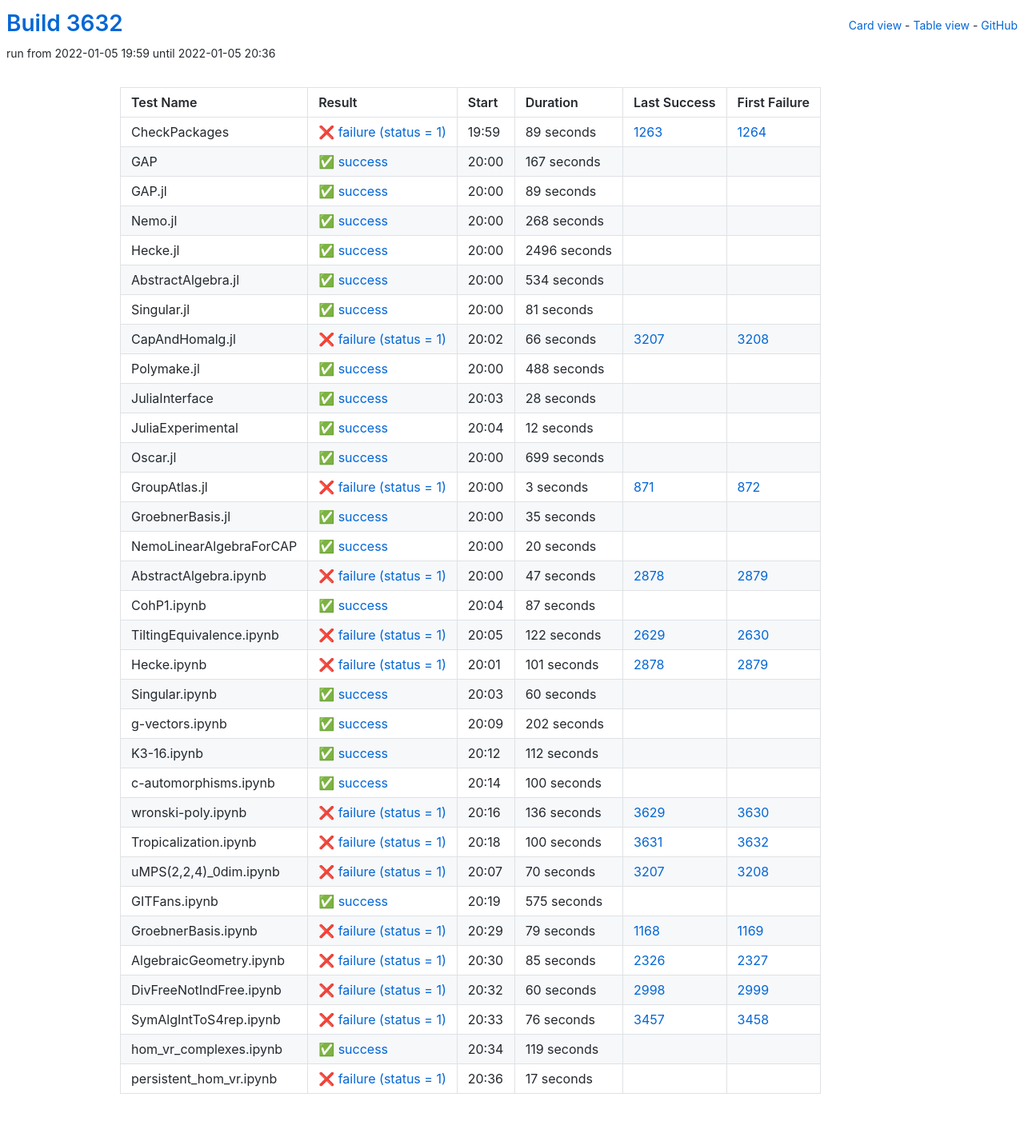
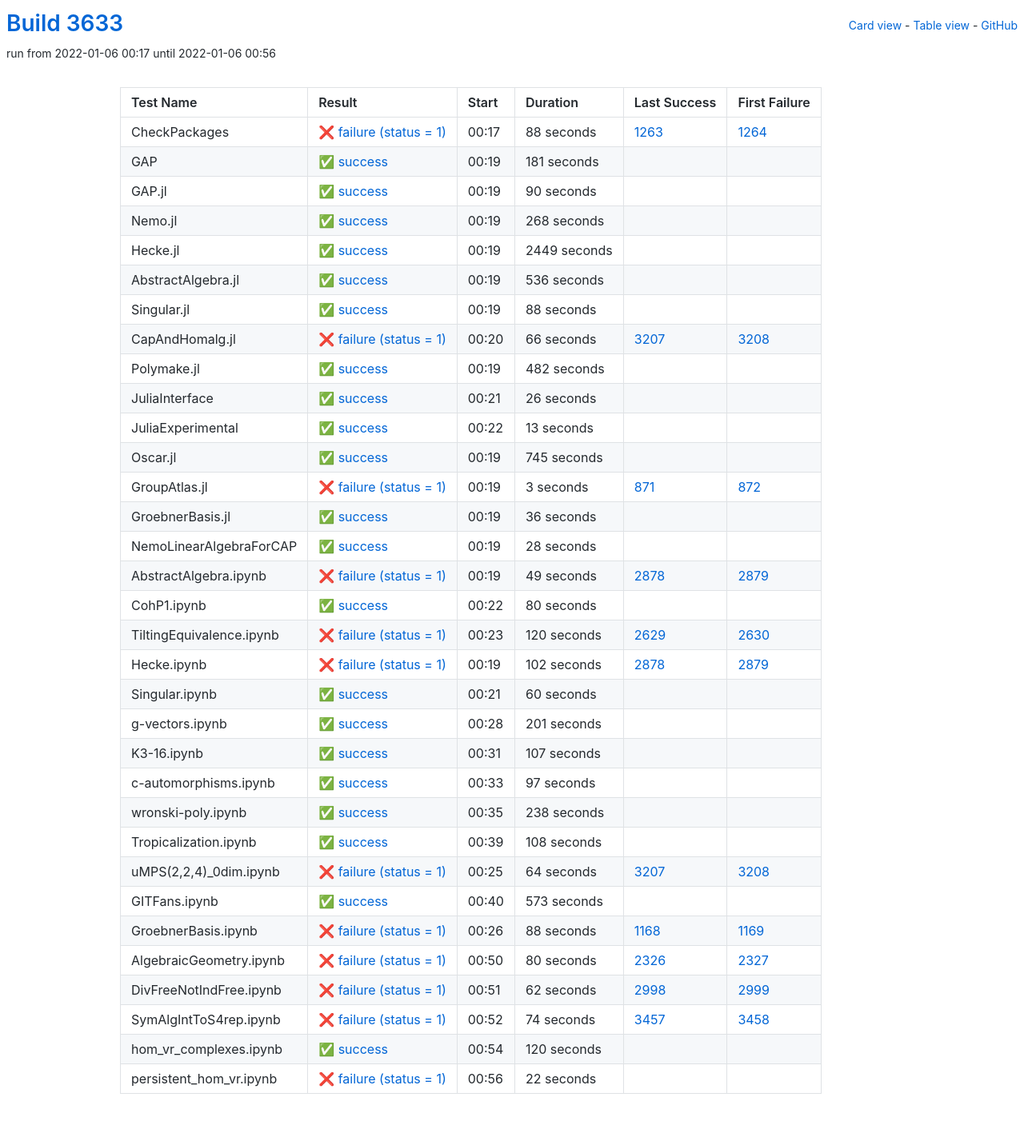
Before and after one commit to oscar-system/oscar-ci-status-stable, a Jekyll site: the page built from table.html, in a window 1280 px wide. Shown: the whole page at 80% size. Built offline with Jekyll 4.4.1, drawn with Linux system fonts in a browser that asks for light colours.

Commit message:
Build #3633

```diff
--- a/_data/ci.yml
+++ b/_data/ci.yml
@@ -1,6 +1,6 @@
 ---
-build: 3632
-build_url: https://oscarci.mathematik.uni-kl.de/job/oscar-stable/3632/
+build: 3633
+build_url: https://oscarci.mathematik.uni-kl.de/job/oscar-stable/3633/
 job: oscar-stable
 organization: oscar-system
 repo: oscar-ci-status-stable
@@ -8,44 +8,44 @@ repourl: https://github.com/oscar-system/oscar-ci-status-stable
 tests:
 - name: CheckPackages
   id: checkpackages
-  log: https://oscarci.mathematik.uni-kl.de/job/oscar-stable/3632/artifact/logs/build-3632/CheckPackages.log
-  start: 2022-01-05 19:59
+  log: https://oscarci.mathematik.uni-kl.de/job/oscar-stable/3633/artifact/logs/build-3633/CheckPackages.log
+  start: 2022-01-06 00:17
   success: false
   exitcode: 1
   status: failure
-  duration: 89
+  duration: 88
   last_success: 1263
   last_success_url: https://oscarci.mathematik.uni-kl.de/job/oscar-stable/1263/
   first_failure: 1264
   first_failure_url: https://oscarci.mathematik.uni-kl.de/job/oscar-stable/1264/
 - name: GAP
   id: gap
-  log: https://oscarci.mathematik.uni-kl.de/job/oscar-stable/3632/artifact/logs/build-3632/GAP.log
-  start: 2022-01-05 20:00
+  log: https://oscarci.mathematik.uni-kl.de/job/oscar-stable/3633/artifact/logs/build-3633/GAP.log
+  start: 2022-01-06 00:19
   success: true
   exitcode: 0
   status: success
-  duration: 167
+  duration: 181
   last_success: false
   last_success_url:
   first_failure: false
   first_failure_url:
 - name: GAP.jl
   id: gap-jl
-  log: https://oscarci.mathematik.uni-kl.de/job/oscar-stable/3632/artifact/logs/build-3632/GAP.jl.log
-  start: 2022-01-05 20:00
+  log: https://oscarci.mathematik.uni-kl.de/job/oscar-stable/3633/artifact/logs/build-3633/GAP.jl.log
+  start: 2022-01-06 00:19
   success: true
   exitcode: 0
   status: success
-  duration: 89
+  duration: 90
   last_success: false
   last_success_url:
   first_failure: false
   first_failure_url:
 - name: Nemo.jl
   id: nemo-jl
-  log: https://oscarci.mathematik.uni-kl.de/job/oscar-stable/3632/artifact/logs/build-3632/Nemo.jl.log
-  start: 2022-01-05 20:00
+  log: https://oscarci.mathematik.uni-kl.de/job/oscar-stable/3633/artifact/logs/build-3633/Nemo.jl.log
+  start: 2022-01-06 00:19
   success: true
   exitcode: 0
   status: success
@@ -56,44 +56,44 @@ tests:
   first_failure_url:
 - name: Hecke.jl
   id: hecke-jl
-  log: https://oscarci.mathematik.uni-kl.de/job/oscar-stable/3632/artifact/logs/build-3632/Hecke.jl.log
-  start: 2022-01-05 20:00
+  log: https://oscarci.mathematik.uni-kl.de/job/oscar-stable/3633/artifact/logs/build-3633/Hecke.jl.log
+  start: 2022-01-06 00:19
   success: true
   exitcode: 0
   status: success
-  duration: 2496
+  duration: 2449
   last_success: false
   last_success_url:
   first_failure: false
   first_failure_url:
 - name: AbstractAlgebra.jl
   id: abstractalgebra-jl
-  log: https://oscarci.mathematik.uni-kl.de/job/oscar-stable/3632/artifact/logs/build-3632/AbstractAlgebra.jl.log
-  start: 2022-01-05 20:00
+  log: https://oscarci.mathematik.uni-kl.de/job/oscar-stable/3633/artifact/logs/build-3633/AbstractAlgebra.jl.log
+  start: 2022-01-06 00:19
   success: true
   exitcode: 0
   status: success
-  duration: 534
+  duration: 536
   last_success: false
   last_success_url:
   first_failure: false
   first_failure_url:
 - name: Singular.jl
   id: singular-jl
-  log: https://oscarci.mathematik.uni-kl.de/job/oscar-stable/3632/artifact/logs/build-3632/Singular.jl.log
-  start: 2022-01-05 20:00
+  log: https://oscarci.mathematik.uni-kl.de/job/oscar-stable/3633/artifact/logs/build-3633/Singular.jl.log
+  start: 2022-01-06 00:19
   success: true
   exitcode: 0
   status: success
-  duration: 81
+  duration: 88
   last_success: false
   last_success_url:
   first_failure: false
   first_failure_url:
 - name: CapAndHomalg.jl
   id: capandhomalg-jl
-  log: https://oscarci.mathematik.uni-kl.de/job/oscar-stable/3632/artifact/logs/build-3632/CapAndHomalg.jl.log
-  start: 2022-01-05 20:02
+  log: https://oscarci.mathematik.uni-kl.de/job/oscar-stable/3633/artifact/logs/build-3633/CapAndHomalg.jl.log
+  start: 2022-01-06 00:20
   success: false
   exitcode: 1
   status: failure
@@ -104,56 +104,56 @@ tests:
   first_failure_url: https://oscarci.mathematik.uni-kl.de/job/oscar-stable/3208/
 - name: Polymake.jl
   id: polymake-jl
-  log: https://oscarci.mathematik.uni-kl.de/job/oscar-stable/3632/artifact/logs/build-3632/Polymake.jl.log
-  start: 2022-01-05 20:00
+  log: https://oscarci.mathematik.uni-kl.de/job/oscar-stable/3633/artifact/logs/build-3633/Polymake.jl.log
+  start: 2022-01-06 00:19
   success: true
   exitcode: 0
   status: success
-  duration: 488
+  duration: 482
   last_success: false
   last_success_url:
   first_failure: false
   first_failure_url:
 - name: JuliaInterface
   id: juliainterface
-  log: https://oscarci.mathematik.uni-kl.de/job/oscar-stable/3632/artifact/logs/build-3632/JuliaInterface.log
-  start: 2022-01-05 20:03
+  log: https://oscarci.mathematik.uni-kl.de/job/oscar-stable/3633/artifact/logs/build-3633/JuliaInterface.log
+  start: 2022-01-06 00:21
   success: true
   exitcode: 0
   status: success
-  duration: 28
+  duration: 26
   last_success: false
   last_success_url:
   first_failure: false
   first_failure_url:
 - name: JuliaExperimental
   id: juliaexperimental
-  log: https://oscarci.mathematik.uni-kl.de/job/oscar-stable/3632/artifact/logs/build-3632/JuliaExperimental.log
-  start: 2022-01-05 20:04
+  log: https://oscarci.mathematik.uni-kl.de/job/oscar-stable/3633/artifact/logs/build-3633/JuliaExperimental.log
+  start: 2022-01-06 00:22
   success: true
   exitcode: 0
   status: success
-  duration: 12
+  duration: 13
   last_success: false
   last_success_url:
   first_failure: false
   first_failure_url:
 - name: Oscar.jl
   id: oscar-jl
-  log: https://oscarci.mathematik.uni-kl.de/job/oscar-stable/3632/artifact/logs/build-3632/Oscar.jl.log
-  start: 2022-01-05 20:00
+  log: https://oscarci.mathematik.uni-kl.de/job/oscar-stable/3633/artifact/logs/build-3633/Oscar.jl.log
+  start: 2022-01-06 00:19
   success: true
   exitcode: 0
   status: success
-  duration: 699
+  duration: 745
   last_success: false
   last_success_url:
   first_failure: false
   first_failure_url:
 - name: GroupAtlas.jl
   id: groupatlas-jl
-  log: https://oscarci.mathematik.uni-kl.de/job/oscar-stable/3632/artifact/logs/build-3632/GroupAtlas.jl.log
-  start: 2022-01-05 20:00
+  log: https://oscarci.mathematik.uni-kl.de/job/oscar-stable/3633/artifact/logs/build-3633/GroupAtlas.jl.log
+  start: 2022-01-06 00:19
   success: false
   exitcode: 1
   status: failure
@@ -164,80 +164,80 @@ tests:
   first_failure_url: https://oscarci.mathematik.uni-kl.de/job/oscar-stable/872/
 - name: GroebnerBasis.jl
   id: groebnerbasis-jl
-  log: https://oscarci.mathematik.uni-kl.de/job/oscar-stable/3632/artifact/logs/build-3632/GroebnerBasis.jl.log
-  start: 2022-01-05 20:00
+  log: https://oscarci.mathematik.uni-kl.de/job/oscar-stable/3633/artifact/logs/build-3633/GroebnerBasis.jl.log
+  start: 2022-01-06 00:19
   success: true
   exitcode: 0
   status: success
-  duration: 35
+  duration: 36
   last_success: false
   last_success_url:
   first_failure: false
   first_failure_url:
 - name: NemoLinearAlgebraForCAP
   id: nemolinearalgebraforcap
-  log: https://oscarci.mathematik.uni-kl.de/job/oscar-stable/3632/artifact/logs/build-3632/NemoLinearAlgebraForCAP.log
-  start: 2022-01-05 20:00
+  log: https://oscarci.mathematik.uni-kl.de/job/oscar-stable/3633/artifact/logs/build-3633/NemoLinearAlgebraForCAP.log
+  start: 2022-01-06 00:19
   success: true
   exitcode: 0
   status: success
-  duration: 20
+  duration: 28
   last_success: false
   last_success_url:
   first_failure: false
   first_failure_url:
 - name: AbstractAlgebra.ipynb
   id: abstractalgebra-ipynb
-  log: https://oscarci.mathematik.uni-kl.de/job/oscar-stable/3632/artifact/logs/build-3632/AbstractAlgebra.ipynb.log
-  start: 2022-01-05 20:00
+  log: https://oscarci.mathematik.uni-kl.de/job/oscar-stable/3633/artifact/logs/build-3633/AbstractAlgebra.ipynb.log
+  start: 2022-01-06 00:19
   success: false
   exitcode: 1
   status: failure
-  duration: 47
+  duration: 49
   last_success: 2878
   last_success_url: https://oscarci.mathematik.uni-kl.de/job/oscar-stable/2878/
   first_failure: 2879
   first_failure_url: https://oscarci.mathematik.uni-kl.de/job/oscar-stable/2879/
 - name: CohP1.ipynb
   id: cohp1-ipynb
-  log: https://oscarci.mathematik.uni-kl.de/job/oscar-stable/3632/artifact/logs/build-3632/CohP1.ipynb.log
-  start: 2022-01-05 20:04
+  log: https://oscarci.mathematik.uni-kl.de/job/oscar-stable/3633/artifact/logs/build-3633/CohP1.ipynb.log
+  start: 2022-01-06 00:22
   success: true
   exitcode: 0
   status: success
-  duration: 87
+  duration: 80
   last_success: false
   last_success_url:
   first_failure: false
   first_failure_url:
 - name: TiltingEquivalence.ipynb
   id: tiltingequivalence-ipynb
-  log: https://oscarci.mathematik.uni-kl.de/job/oscar-stable/3632/artifact/logs/build-3632/TiltingEquivalence.ipynb.log
-  start: 2022-01-05 20:05
+  log: https://oscarci.mathematik.uni-kl.de/job/oscar-stable/3633/artifact/logs/build-3633/TiltingEquivalence.ipynb.log
+  start: 2022-01-06 00:23
   success: false
   exitcode: 1
   status: failure
-  duration: 122
+  duration: 120
   last_success: 2629
   last_success_url: https://oscarci.mathematik.uni-kl.de/job/oscar-stable/2629/
   first_failure: 2630
   first_failure_url: https://oscarci.mathematik.uni-kl.de/job/oscar-stable/2630/
 - name: Hecke.ipynb
   id: hecke-ipynb
-  log: https://oscarci.mathematik.uni-kl.de/job/oscar-stable/3632/artifact/logs/build-3632/Hecke.ipynb.log
-  start: 2022-01-05 20:01
+  log: https://oscarci.mathematik.uni-kl.de/job/oscar-stable/3633/artifact/logs/build-3633/Hecke.ipynb.log
+  start: 2022-01-06 00:19
   success: false
   exitcode: 1
   status: failure
-  duration: 101
+  duration: 102
   last_success: 2878
   last_success_url: https://oscarci.mathematik.uni-kl.de/job/oscar-stable/2878/
   first_failure: 2879
   first_failure_url: https://oscarci.mathematik.uni-kl.de/job/oscar-stable/2879/
 - name: Singular.ipynb
   id: singular-ipynb
-  log: https://oscarci.mathematik.uni-kl.de/job/oscar-stable/3632/artifact/logs/build-3632/Singular.ipynb.log
-  start: 2022-01-05 20:03
+  log: https://oscarci.mathematik.uni-kl.de/job/oscar-stable/3633/artifact/logs/build-3633/Singular.ipynb.log
+  start: 2022-01-06 00:21
   success: true
   exitcode: 0
   status: success
@@ -248,156 +248,156 @@ tests:
   first_failure_url:
 - name: g-vectors.ipynb
   id: g-vectors-ipynb
-  log: https://oscarci.mathematik.uni-kl.de/job/oscar-stable/3632/artifact/logs/build-3632/g-vectors.ipynb.log
-  start: 2022-01-05 20:09
+  log: https://oscarci.mathematik.uni-kl.de/job/oscar-stable/3633/artifact/logs/build-3633/g-vectors.ipynb.log
+  start: 2022-01-06 00:28
   success: true
   exitcode: 0
   status: success
-  duration: 202
+  duration: 201
   last_success: false
   last_success_url:
   first_failure: false
   first_failure_url:
 - name: K3-16.ipynb
   id: k3-16-ipynb
-  log: https://oscarci.mathematik.uni-kl.de/job/oscar-stable/3632/artifact/logs/build-3632/K3-16.ipynb.log
-  start: 2022-01-05 20:12
+  log: https://oscarci.mathematik.uni-kl.de/job/oscar-stable/3633/artifact/logs/build-3633/K3-16.ipynb.log
+  start: 2022-01-06 00:31
   success: true
   exitcode: 0
   status: success
-  duration: 112
+  duration: 107
   last_success: false
   last_success_url:
   first_failure: false
   first_failure_url:
 - name: c-automorphisms.ipynb
   id: c-automorphisms-ipynb
-  log: https://oscarci.mathematik.uni-kl.de/job/oscar-stable/3632/artifact/logs/build-3632/c-automorphisms.ipynb.log
-  start: 2022-01-05 20:14
+  log: https://oscarci.mathematik.uni-kl.de/job/oscar-stable/3633/artifact/logs/build-3633/c-automorphisms.ipynb.log
+  start: 2022-01-06 00:33
   success: true
   exitcode: 0
   status: success
-  duration: 100
+  duration: 97
   last_success: false
   last_success_url:
   first_failure: false
   first_failure_url:
 - name: wronski-poly.ipynb
   id: wronski-poly-ipynb
-  log: https://oscarci.mathematik.uni-kl.de/job/oscar-stable/3632/artifact/logs/build-3632/wronski-poly.ipynb.log
-  start: 2022-01-05 20:16
+  log: https://oscarci.mathematik.uni-kl.de/job/oscar-stable/3633/artifact/logs/build-3633/wronski-poly.ipynb.log
+  start: 2022-01-06 00:35
+  success: true
+  exitcode: 0
+  status: success
+  duration: 238
+  last_success: false
+  last_success_url:
+  first_failure: false
+  first_failure_url:
+- name: Tropicalization.ipynb
+  id: tropicalization-ipynb
+  log: https://oscarci.mathematik.uni-kl.de/job/oscar-stable/3633/artifact/logs/build-3633/Tropicalization.ipynb.log
+  start: 2022-01-06 00:39
+  success: true
+  exitcode: 0
+  status: success
+  duration: 108
+  last_success: false
+  last_success_url:
+  first_failure: false
+  first_failure_url:
+- name: uMPS(2,2,4)_0dim.ipynb
+  id: umps-2-2-4-0dim-ipynb
+  log: https://oscarci.mathematik.uni-kl.de/job/oscar-stable/3633/artifact/logs/build-3633/uMPS-2-2-4-_0dim.ipynb.log
+  start: 2022-01-06 00:25
   success: false
   exitcode: 1
   status: failure
-  duration: 136
-  last_success: 3629
-  last_success_url: https://oscarci.mathematik.uni-kl.de/job/oscar-stable/3629/
-  first_failure: 3630
-  first_failure_url: https://oscarci.mathematik.uni-kl.de/job/oscar-stable/3630/
-- name: Tropicalization.ipynb
-  id: tropicalization-ipynb
-  log: https://oscarci.mathematik.uni-kl.de/job/oscar-stable/3632/artifact/logs/build-3632/Tropicalization.ipynb.log
-  start: 2022-01-05 20:18
-  success: false
-  exitcode: 1
-  status: failure
-  duration: 100
-  last_success: 3631
-  last_success_url: https://oscarci.mathematik.uni-kl.de/job/oscar-stable/3631/
-  first_failure: 3632
-  first_failure_url: https://oscarci.mathematik.uni-kl.de/job/oscar-stable/3632/
-- name: uMPS(2,2,4)_0dim.ipynb
-  id: umps-2-2-4-0dim-ipynb
-  log: https://oscarci.mathematik.uni-kl.de/job/oscar-stable/3632/artifact/logs/build-3632/uMPS-2-2-4-_0dim.ipynb.log
-  start: 2022-01-05 20:07
-  success: false
-  exitcode: 1
-  status: failure
-  duration: 70
+  duration: 64
   last_success: 3207
   last_success_url: https://oscarci.mathematik.uni-kl.de/job/oscar-stable/3207/
   first_failure: 3208
   first_failure_url: https://oscarci.mathematik.uni-kl.de/job/oscar-stable/3208/
 - name: GITFans.ipynb
   id: gitfans-ipynb
-  log: https://oscarci.mathematik.uni-kl.de/job/oscar-stable/3632/artifact/logs/build-3632/GITFans.ipynb.log
-  start: 2022-01-05 20:19
+  log: https://oscarci.mathematik.uni-kl.de/job/oscar-stable/3633/artifact/logs/build-3633/GITFans.ipynb.log
+  start: 2022-01-06 00:40
   success: true
   exitcode: 0
   status: success
-  duration: 575
+  duration: 573
   last_success: false
   last_success_url:
   first_failure: false
   first_failure_url:
 - name: GroebnerBasis.ipynb
   id: groebnerbasis-ipynb
-  log: https://oscarci.mathematik.uni-kl.de/job/oscar-stable/3632/artifact/logs/build-3632/GroebnerBasis.ipynb.log
-  start: 2022-01-05 20:29
+  log: https://oscarci.mathematik.uni-kl.de/job/oscar-stable/3633/artifact/logs/build-3633/GroebnerBasis.ipynb.log
+  start: 2022-01-06 00:26
   success: false
   exitcode: 1
   status: failure
-  duration: 79
+  duration: 88
   last_success: 1168
   last_success_url: https://oscarci.mathematik.uni-kl.de/job/oscar-stable/1168/
   first_failure: 1169
   first_failure_url: https://oscarci.mathematik.uni-kl.de/job/oscar-stable/1169/
 - name: AlgebraicGeometry.ipynb
   id: algebraicgeometry-ipynb
-  log: https://oscarci.mathematik.uni-kl.de/job/oscar-stable/3632/artifact/logs/build-3632/AlgebraicGeometry.ipynb.log
-  start: 2022-01-05 20:30
+  log: https://oscarci.mathematik.uni-kl.de/job/oscar-stable/3633/artifact/logs/build-3633/AlgebraicGeometry.ipynb.log
+  start: 2022-01-06 00:50
   success: false
   exitcode: 1
   status: failure
-  duration: 85
+  duration: 80
   last_success: 2326
   last_success_url: https://oscarci.mathematik.uni-kl.de/job/oscar-stable/2326/
   first_failure: 2327
   first_failure_url: https://oscarci.mathematik.uni-kl.de/job/oscar-stable/2327/
 - name: DivFreeNotIndFree.ipynb
   id: divfreenotindfree-ipynb
-  log: https://oscarci.mathematik.uni-kl.de/job/oscar-stable/3632/artifact/logs/build-3632/DivFreeNotIndFree.ipynb.log
-  start: 2022-01-05 20:32
+  log: https://oscarci.mathematik.uni-kl.de/job/oscar-stable/3633/artifact/logs/build-3633/DivFreeNotIndFree.ipynb.log
+  start: 2022-01-06 00:51
   success: false
   exitcode: 1
   status: failure
-  duration: 60
+  duration: 62
   last_success: 2998
   last_success_url: https://oscarci.mathematik.uni-kl.de/job/oscar-stable/2998/
   first_failure: 2999
   first_failure_url: https://oscarci.mathematik.uni-kl.de/job/oscar-stable/2999/
 - name: SymAlgIntToS4rep.ipynb
   id: symalginttos4rep-ipynb
-  log: https://oscarci.mathematik.uni-kl.de/job/oscar-stable/3632/artifact/logs/build-3632/SymAlgIntToS4rep.ipynb.log
-  start: 2022-01-05 20:33
+  log: https://oscarci.mathematik.uni-kl.de/job/oscar-stable/3633/artifact/logs/build-3633/SymAlgIntToS4rep.ipynb.log
+  start: 2022-01-06 00:52
   success: false
   exitcode: 1
   status: failure
-  duration: 76
+  duration: 74
   last_success: 3457
   last_success_url: https://oscarci.mathematik.uni-kl.de/job/oscar-stable/3457/
   first_failure: 3458
   first_failure_url: https://oscarci.mathematik.uni-kl.de/job/oscar-stable/3458/
 - name: hom_vr_complexes.ipynb
   id: hom-vr-complexes-ipynb
-  log: https://oscarci.mathematik.uni-kl.de/job/oscar-stable/3632/artifact/logs/build-3632/hom_vr_complexes.ipynb.log
-  start: 2022-01-05 20:34
+  log: https://oscarci.mathematik.uni-kl.de/job/oscar-stable/3633/artifact/logs/build-3633/hom_vr_complexes.ipynb.log
+  start: 2022-01-06 00:54
   success: true
   exitcode: 0
   status: success
-  duration: 119
+  duration: 120
   last_success: false
   last_success_url:
   first_failure: false
   first_failure_url:
 - name: persistent_hom_vr.ipynb
   id: persistent-hom-vr-ipynb
-  log: https://oscarci.mathematik.uni-kl.de/job/oscar-stable/3632/artifact/logs/build-3632/persistent_hom_vr.ipynb.log
-  start: 2022-01-05 20:36
+  log: https://oscarci.mathematik.uni-kl.de/job/oscar-stable/3633/artifact/logs/build-3633/persistent_hom_vr.ipynb.log
+  start: 2022-01-06 00:56
   success: false
   exitcode: 1
   status: failure
-  duration: 17
+  duration: 22
   last_success: false
   last_success_url:
   first_failure: false
```
Also changed, not shown: README.md.
